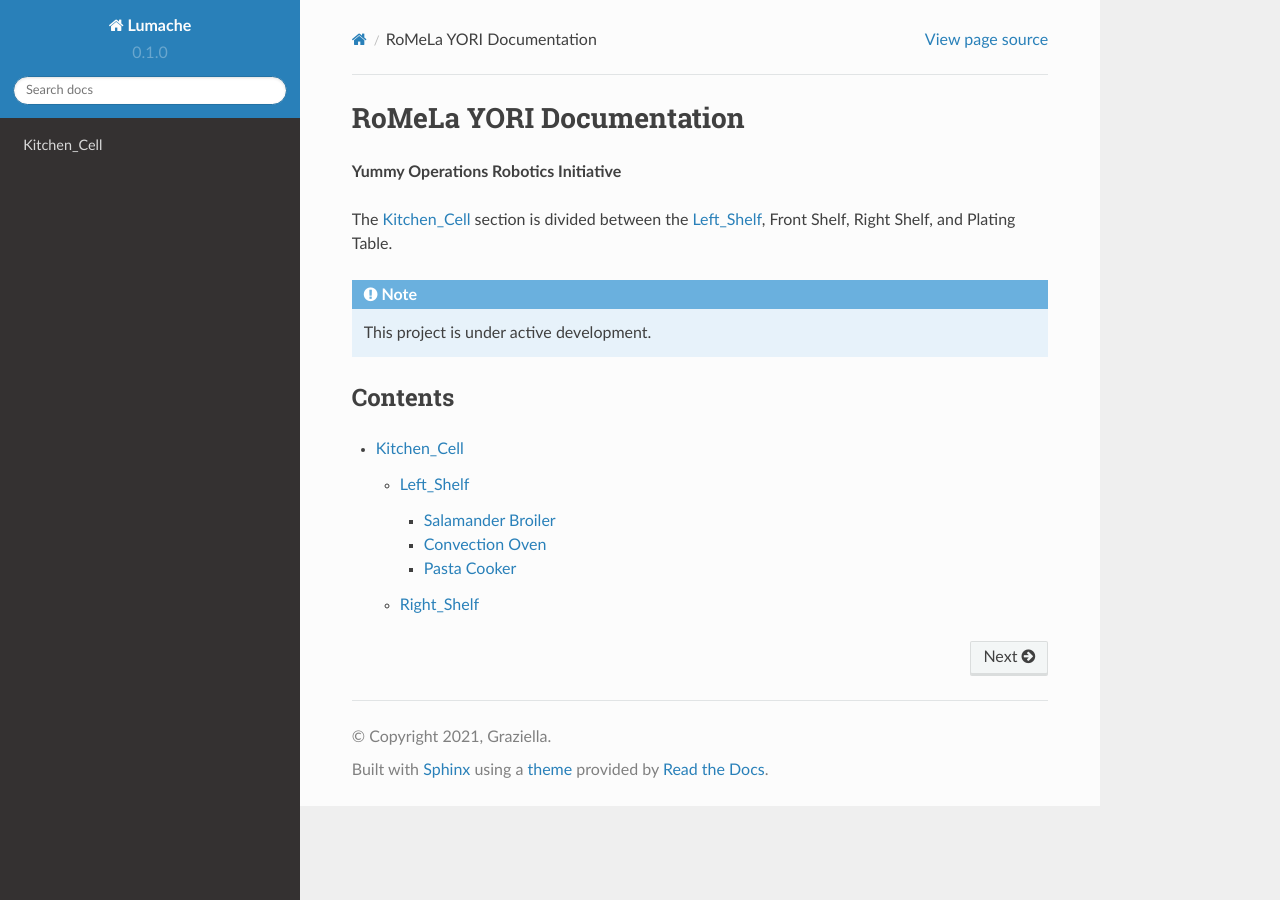
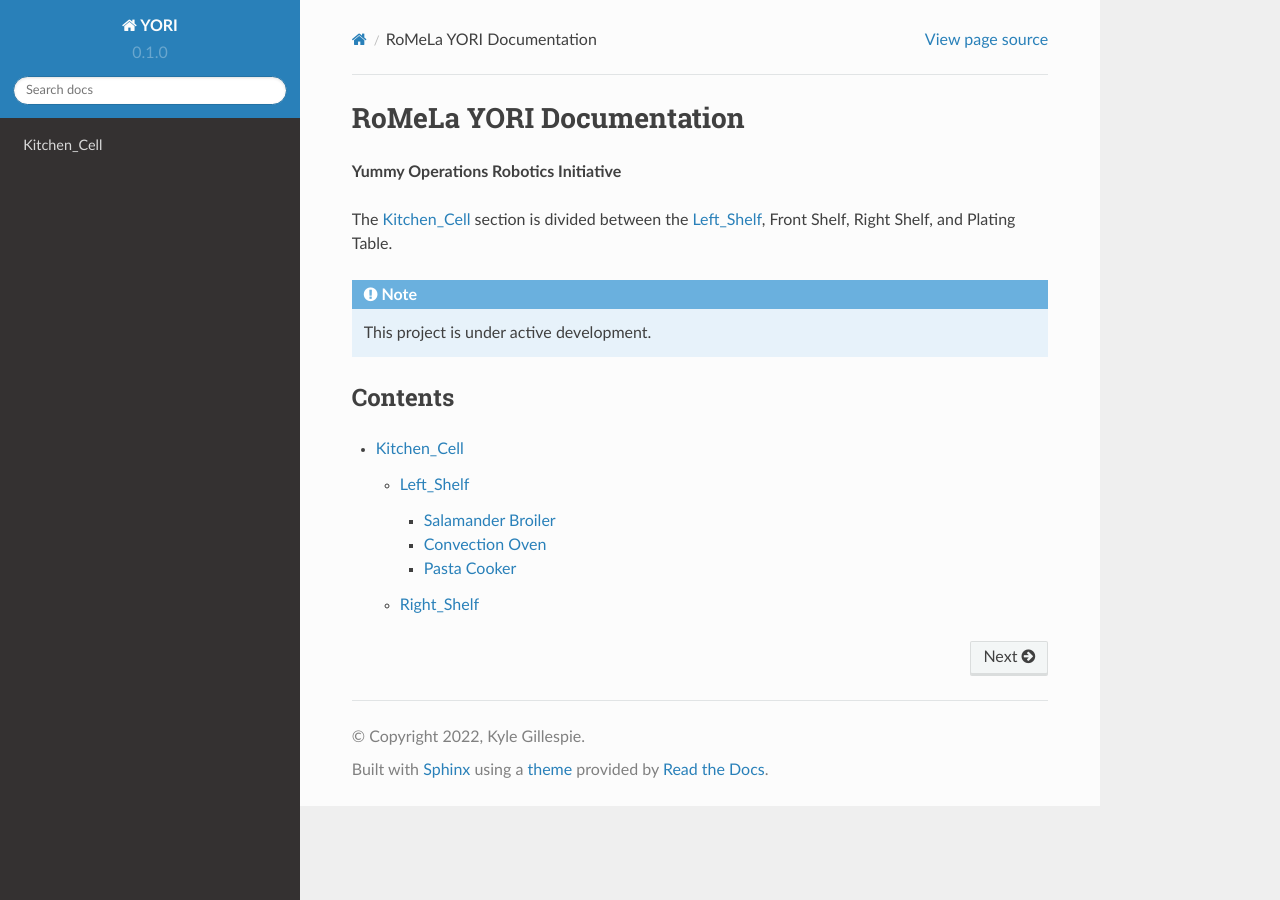
Before and after one commit to llamakyle/yori-leftshelf, a Sphinx documentation site: the page built from docs/source/index.rst, in a window 1280 px wide. Built offline with Sphinx 7.4.7 and the Read the Docs theme 2.0.0, drawn with Linux system fonts in a browser that asks for light colours; pages that are not in the unit, such as notebooks, are missing from menus.

Commit message:
Update conf.py

```diff
--- a/docs/source/conf.py
+++ b/docs/source/conf.py
@@ -2,9 +2,9 @@
 
 # -- Project information
 
-project = 'Lumache'
-copyright = '2021, Graziella'
-author = 'Graziella'
+project = 'YORI'
+copyright = '2022, Kyle Gillespie'
+author = 'Kyle Gillespie'
 
 release = '0.1'
 version = '0.1.0'
```
